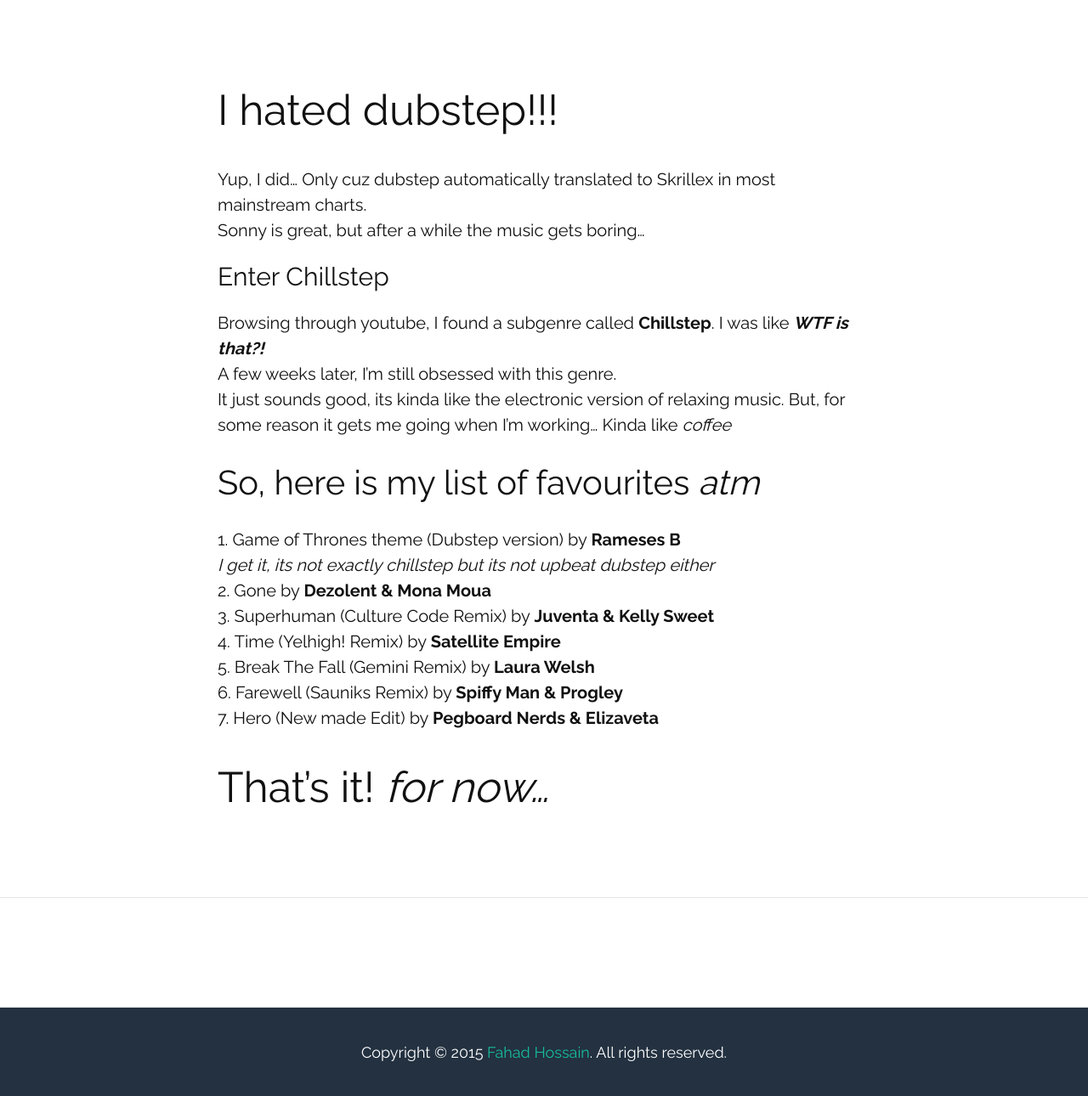
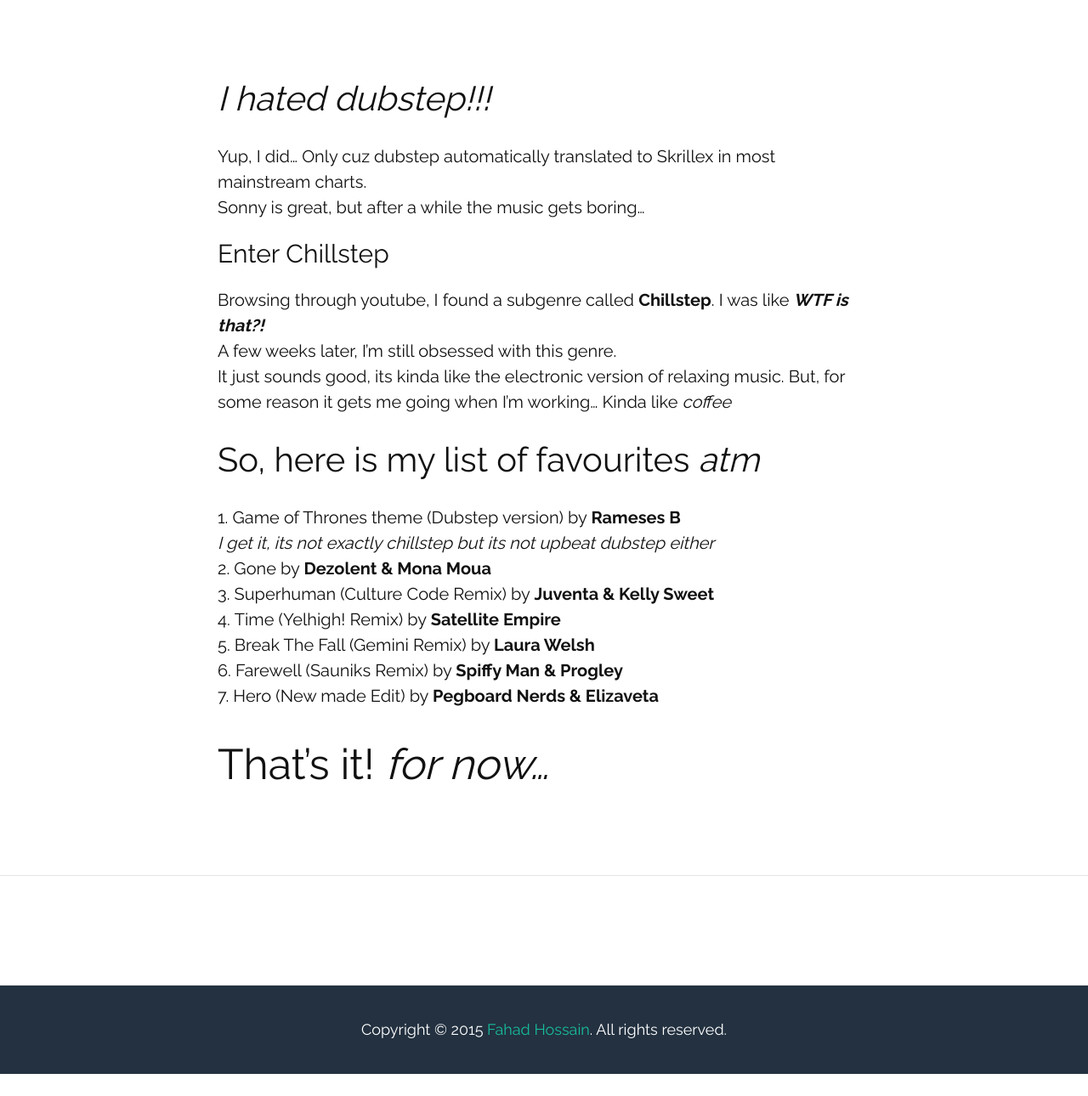
Before and after one commit to fa7ad/blog, a Jekyll site: the page built from _posts/2015-04-18-current-chillstep-favorites.md, in a window 1280 px wide. Shown: the part 412-1702 px from the top of the page at 85% size. Built offline with Jekyll 4.4.1, drawn with Linux system fonts in a browser that asks for light colours; nearby versions of some CDN libraries; comment, search, counter and statistics services are not loaded; after the commit the page ends 1676 px from its top, so only the background shows below that.

```diff
--- a/_posts/2015-04-18-current-chillstep-favorites.md
+++ b/_posts/2015-04-18-current-chillstep-favorites.md
@@ -3,7 +3,7 @@ layout: post
 title: My current chillstep obsessions
 feature-img: "http://finda.photo/image/7929/download"
 ---
-# I hated dubstep!!!
+## _I hated dubstep!!!_
 
 Yup, I did... Only cuz dubstep automatically translated to Skrillex in most mainstream charts.
 Sonny is great, but after a while the music gets boring...
```
